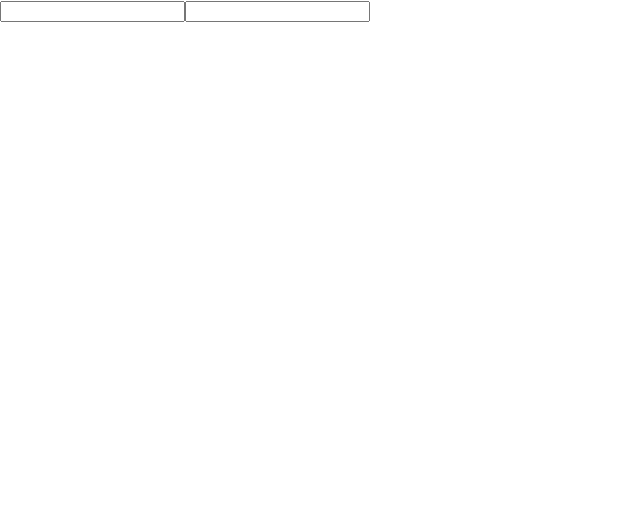
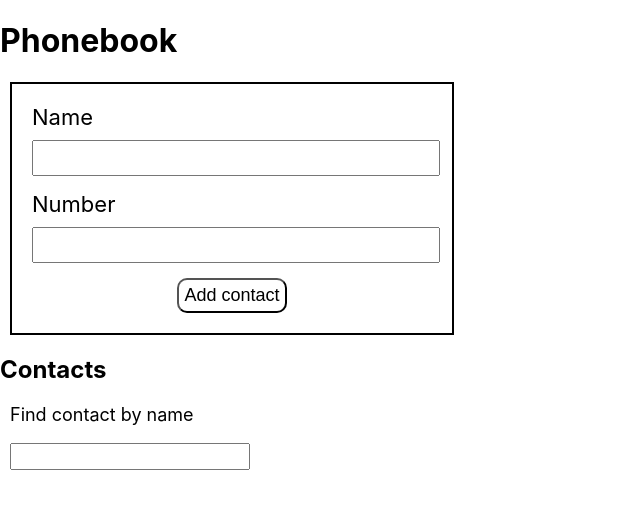
Before and after one commit to Misha-Mishkin/goit-react-hw-02-phonebook, a React (Create React App) app: page / in a window 1280 px wide. Shown: the top 508 px of the page, without its empty margins (0-640 px from the left). Built offline with nearby package versions, Linux system fonts and the light colour scheme.

Commit message:
Приложение "Книга контактов" - сделано

```diff
--- a/src/components/App.jsx
+++ b/src/components/App.jsx
@@ -1,20 +1,62 @@
+import { nanoid } from "nanoid";
 import { Component } from "react";
 import ContactForm from "./ContactForm";
-// import ContactList from "./ContactList";
-// import Filter from "./Filter";
-
+import ContactList from "./ContactList";
+import Filter from "./Filter";
 
 export class App extends Component {
   state = {
     contacts: [],
-    name: ''
+    filter: '',
+  };
+
+  handleAddContact = data => {
+    const stateContacts = [...this.state.contacts];
+    const existContact = this.state.contacts.filter(contact => {
+      return contact.name.toLowerCase().includes(data.name.toLowerCase())
+    });
+
+    if (existContact.length > 0) {
+      alert(`${data.name}, is already in your contacts`);
+      return;
+    }
+
+    const id = nanoid(5);
+
+    this.setState({
+      contacts: [...stateContacts, {id: id, name: data.name, number: data.number}]
+    })
+  };
+
+  filterContacts = event => {
+    this.setState({ filter: event.currentTarget.value })
+  };
+
+  deleteContact = contactId => {
+    this.setState(prevState => ({
+      contacts: prevState.contacts.filter(contact => contact.id !== contactId),
+    }));
   };
 
   render() {
+    const normalizedFilter = this.state.filter.toLowerCase();
+    const visibleContact = this.state.contacts.filter(
+      contact => {return contact.name.toLowerCase().includes(normalizedFilter)}
+    )
+
     return (
-    <div>
-      <ContactForm/>
-    </div>
+      <div>
+        <h1>Phonebook</h1>
+        <ContactForm
+          onSubmit={this.handleAddContact} />
+        <h2>Contacts</h2>
+        <Filter
+          value={this.state.filter}
+          inputFilterContact={this.filterContacts} />
+        <ContactList
+          contacts={visibleContact}
+          onDeleteContact={this.deleteContact} />
+      </div>
   );
   };
 };
--- a/src/components/ContactForm/ContactForm.jsx
+++ b/src/components/ContactForm/ContactForm.jsx
@@ -1,27 +1,79 @@
-// import PropTypes from 'prop-types';
+import { Component } from 'react';
+import PropTypes from 'prop-types'
 import s from './ContactForm.module.css'
 
-const ContactForm = () => {
-    return (
-        <div className={s.inputs}>
+class ContactForm extends Component {
+state = {
+  name: '',
+  number: ''
+    }
+
+  handleInputChange = event => {
+    const { name, value } = event.currentTarget;
+    this.setState({[name]: value})
+    }
+
+    handleSubmit = e => {
+        e.preventDefault();
+        this.props.onSubmit(this.state)
+        this.reset();
+    }
+
+    reset = () => {
+        this.setState({name: '', number: ''})
+    }
+
+    render() {
+        return (
+            <form
+                className={s.form}
+                onSubmit={this.handleSubmit}>
+            <label
+                className={s.label}>
+            <span
+                className={s.text}>
+                Name
+            </span>
             <input
                 className={s.input}
                 type="text"
                 name="name"
+                value={this.state.name}
+                onChange={this.handleInputChange}
                 pattern="^[a-zA-Zа-яА-Я]+(([' -][a-zA-Zа-яА-Я ])?[a-zA-Zа-яА-Я]*)*$"
                 title="Name may contain only letters, apostrophe, dash and spaces. For example Adrian, Jacob Mercer, Charles de Batz de Castelmore d'Artagnan"
                 required
-            />
+                />
+            </label>
+            <label
+                className={s.label}>
+            <span
+                className={s.text}>
+                Number
+            </span>
             <input
                 className={s.input}
                 type="tel"
                 name="number"
+                value={this.state.number}
+                onChange={this.handleInputChange}
                 pattern="\+?\d{1,4}?[-.\s]?\(?\d{1,3}?\)?[-.\s]?\d{1,4}[-.\s]?\d{1,4}[-.\s]?\d{1,9}"
                 title="Phone number must be digits and can contain spaces, dashes, parentheses and can start with +"
                 required
-            />
-        </div>
+                />
+            </label>
+            <button
+                type='submit'
+                className={s.button}>
+                Add contact
+            </button>
+        </form>
     );
-}
+    };
+};
+
+ContactForm.propTypes = {
+  onSubmit: PropTypes.func.isRequired,
+};
 
 export default ContactForm;
--- a/src/components/ContactForm/ContactForm.module.css
+++ b/src/components/ContactForm/ContactForm.module.css
@@ -1,9 +1,34 @@
-/* .inputs {
-    display: flex;
-    flex-direction: column;
-    width: 200px;
+.form {
+    width: 400px;
+    border: 2px solid black;
+    margin-left: 10px;
+    padding: 20px;
 }
 
 .input {
-    margin: 5px auto;
-} */
+    width: 100%;
+    height: 30px;
+    font-size: 20px;
+}
+
+.label {
+    display: block;
+    margin-bottom: 15px;
+    width: 100%;
+    font-size: 22px;
+}
+
+.text {
+    display: block;
+    margin-bottom: 10px;
+}
+
+.button {
+    display: block;
+    margin: 0 auto;
+    padding: 5px;
+    border-radius: 10px;
+    font-size: 18px;
+    background-color: white;
+    cursor: pointer;
+}
--- a/src/components/ContactList/ContactList.jsx
+++ b/src/components/ContactList/ContactList.jsx
@@ -1,8 +1,30 @@
-// import PropTypes from 'prop-types'
-// import s from './ContantList.module.css'
+import PropTypes from 'prop-types'
+import s from './ContactList.module.css'
 
-const ContactList = () => {
+const ContactList = ({ contacts, onDeleteContact }) => {
+    return (
+        <ul>
+            {contacts.map(({ id, name, number }) => {
+                return (
+                    <li
+                        key={id}
+                        className={s.item}>
+                        {name}: {number}
+                        <button
+                            onClick={() => onDeleteContact(id)}
+                            className={s.button}>
+                            Delete
+                        </button>
+                    </li>)
+            }
+            )}
+        </ul>
+    );
+};
 
-}
+ContactList.propTypes = {
+  contacts: PropTypes.array.isRequired,
+  onDeleteContact: PropTypes.func.isRequired,
+};
 
 export default ContactList;
--- a/src/components/ContactList/ContactList.module.css
+++ b/src/components/ContactList/ContactList.module.css
@@ -0,0 +1,12 @@
+.item {
+    font-size: 20px;
+}
+
+.button {
+    margin-left: 20px;
+    font-size: 18px;
+    background-color: white;
+    border-radius: 8px;
+    margin-bottom: 5px;
+    cursor: pointer;
+}
--- a/src/components/Filter/Filter.jsx
+++ b/src/components/Filter/Filter.jsx
@@ -1,8 +1,26 @@
-// import PropTypes from 'prop-types'
-// import s from './Filter.module.css'
+import PropTypes from 'prop-types'
+import s from './Filter.module.css'
 
-const Filter = () => {
+const Filter = ({ value, inputFilterContact }) => {
+    return (
+        <label>
+            <p
+                className={s.text}>
+                Find contact by name
+            </p>
+            <input
+                type='text'
+                value={value}
+                onChange={inputFilterContact}
+                className={s.input}>
+            </input>
+        </label>
+    )
+};
 
-}
+Filter.propTypes = {
+  value: PropTypes.string.isRequired,
+  inputFilterContact: PropTypes.func.isRequired,
+};
 
 export default Filter;
--- a/src/components/Filter/Filter.module.css
+++ b/src/components/Filter/Filter.module.css
@@ -0,0 +1,4 @@
+.input, .text {
+    font-size: 18px;
+    margin-left: 10px;
+}
```
